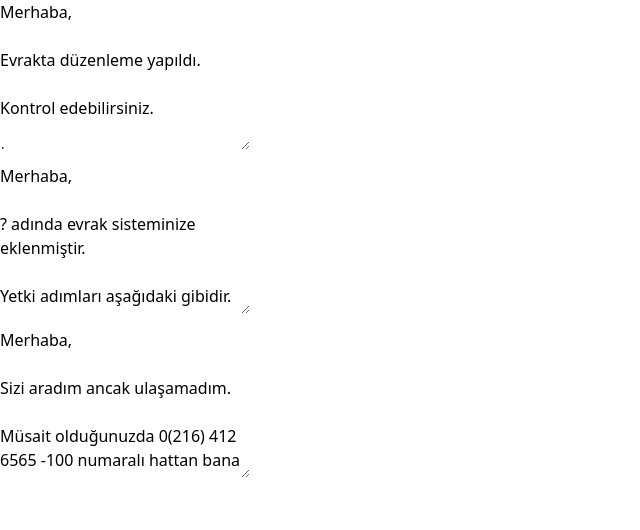
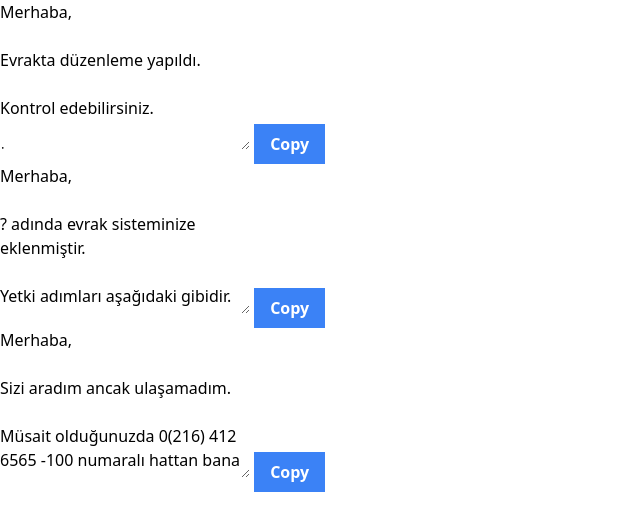
Before and after one commit to tnhnatalay/cagriMesajIcerigi, a plain HTML site: page index.html in a window 1280 px wide. Shown: the whole page, without its empty margins (0-640 px from the left). Drawn offline with nearby package versions, Linux system fonts and the light colour scheme.

Commit message:
Update index.html

```diff
--- a/index.html
+++ b/index.html
@@ -8,13 +8,13 @@
 </head>
 <body>
     <textarea id="metin" style="height: 150px; width: 250px;">Merhaba, &#10; &#13;Evrakta düzenleme yapıldı. &#10; &#13;Kontrol edebilirsiniz.  &#10; &#13;İyi çalışmalar.</textarea>
-    <button class="bg-sky-250 text-white font-bold py-2 px-4" onclick="Kopyala('metin')" style="align-items: center;">Copy</button>
+    <button class="bg-blue-500 text-white font-bold py-2 px-4" onclick="Kopyala('metin')" style="align-items: center;">Copy</button>
     <br>
     <textarea id="metin2" style="height: 150px; width: 250px;">Merhaba, &#10; &#13;? adında evrak sisteminize eklenmiştir.  &#10; &#13;Yetki adımları aşağıdaki gibidir. &#10; &#13;İyi çalışmalar.</textarea>
-    <button class="bg-sky-250 text-white font-bold py-2 px-4" onclick="Kopyala('metin2')">Copy</button>
+    <button class="bg-blue-500 text-white font-bold py-2 px-4" onclick="Kopyala('metin2')">Copy</button>
     <br>
     <textarea id="metin3" style="height: 150px; width: 250px;">Merhaba, &#10; &#13;Sizi aradım ancak ulaşamadım. &#10; &#13;Müsait olduğunuzda 0(216) 412 6565 -100 numaralı hattan bana ulaşabilirsiniz. &#10; &#13;İyi çalışmalar.</textarea>
-    <button class="bg-sky-250 text-white font-bold py-2 px-4" onclick="Kopyala('metin3')">Copy</button>
+    <button class="bg-blue-500 text-white font-bold py-2 px-4" onclick="Kopyala('metin3')">Copy</button>
     <script src="index.js"></script>
 </body>
 </html>
```
